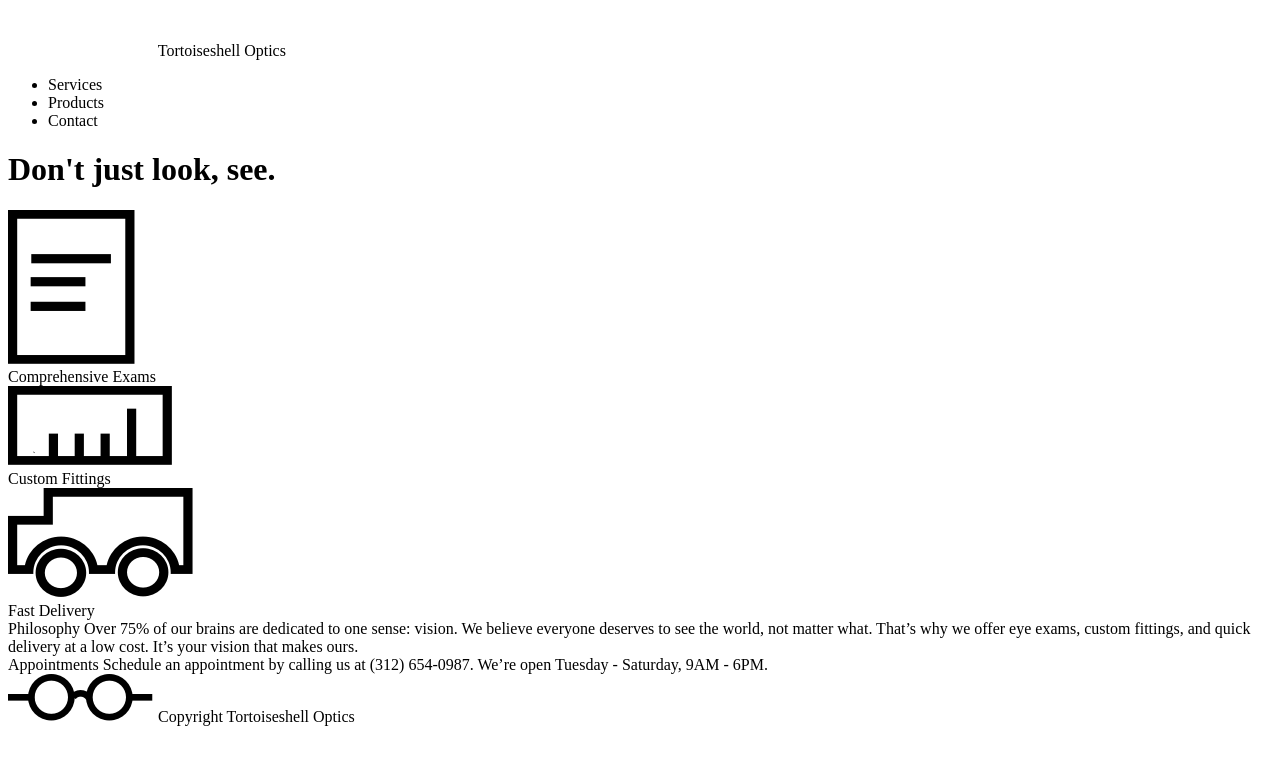
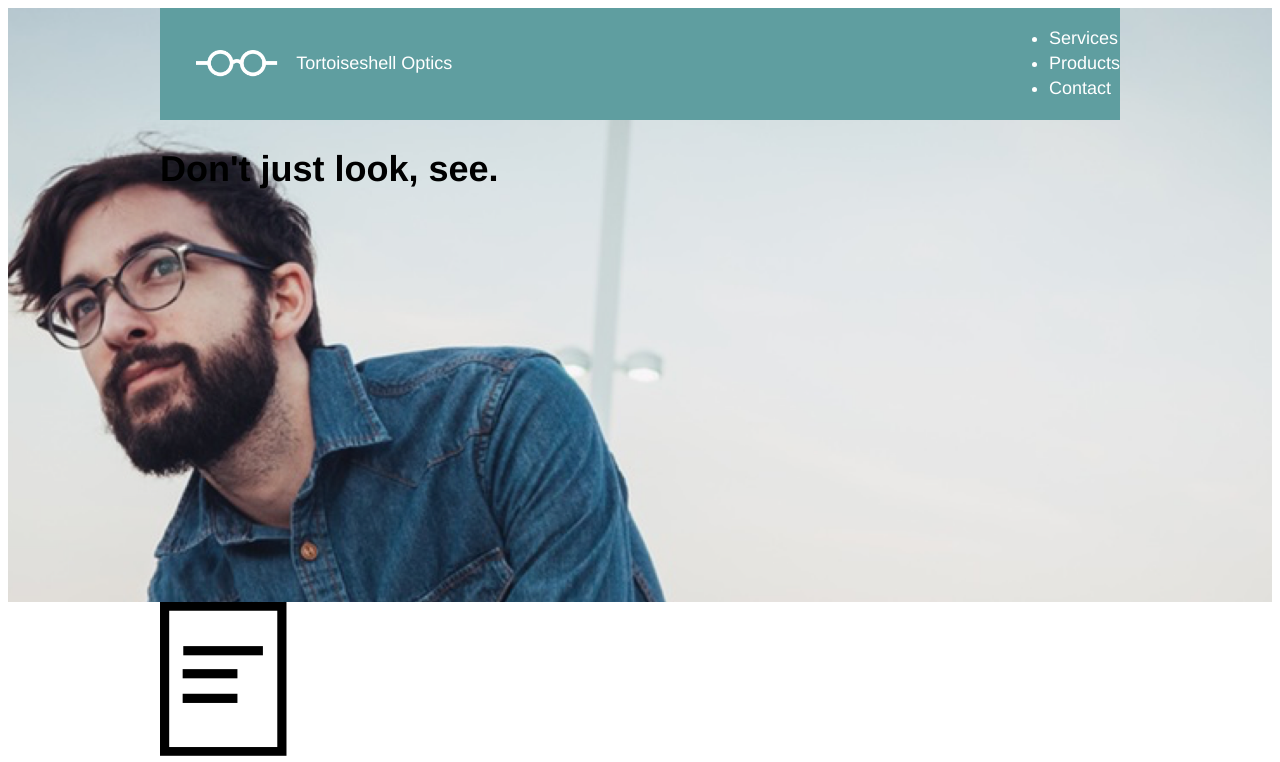
Before and after one commit to Mae80/Tortoiseshell, a plain HTML site: page index.html in a window 1280 px wide. Shown: the top 762 px of the page. Drawn offline with Linux system fonts and the light colour scheme.

Commit message:
added changes to header

```diff
--- a/index.html
+++ b/index.html
@@ -3,22 +3,31 @@
   <head>
     <meta charset="utf-8">
     <title>Tortoiseshell Optics</title>
+    <link rel="stylesheet" type="text/css" href="resources/css/reset.css">
+    <link rel="stylesheet" type="text/css" href="resources/css/style.css">
+
   </head>
   <body>
 
     <!--HEADER SECTION-->
     <div class="main">
       <div class="container">
+        <div class="logo">
+          <div class="logo-left">
             <img src="resources/images/logo-white.png" />
-        <span>Tortoiseshell Optics</span>
+            <span class="title">Tortoiseshell Optics</span>
+          </div>
+          <div class="nav">
             <ul>
               <li>Services</li>
               <li>Products</li>
               <li>Contact</li>
             </ul>
           </div>
+        </div>
         <div class="heading">
           <h1>Don't just look, see.</h1>
+        </div>
       </div>
     </div>
 
--- a/resources/css/style.css
+++ b/resources/css/style.css
@@ -0,0 +1,74 @@
+/* UNIVERSAL STYLES */
+html {
+  font-size: 18px;
+}
+
+body {
+  font-family: 'Helvetica', sans-serif;
+  line-height: 1.4;
+}
+
+h1 {
+  font-weight: bold;
+}
+
+.container {
+  max-width: 960px;
+  margin: 0 auto;
+}
+
+/* HEADER SECTION */
+
+.main {
+  background-image: url("../../resources/images/glasses-bg.png");
+  background-position: center;
+  background-repeat: no-repeat;
+  background-size: cover;
+  height: 33rem;
+}
+
+.main .container .logo{
+  background-color: cadetblue;
+  positon: relative:
+  top: 1rem;
+}
+
+.container .logo {
+  display: flex;
+  align-items: center;
+  justify-content: space-between;
+}
+
+.logo-left {
+  display: flex;
+  align-items: center;
+}
+
+.logo-left img {
+  height: 1.5rem;
+  padding: 0 1rem 0 2rem;
+}
+
+.logo-left .title,
+ul {
+  color: white;
+  /*wordspace*/
+}
+
+.logo-left .title {
+  font-size: 1rem;
+  /*wordspace*/
+}
+
+
+
+
+
+
+
+/* SERVICES SECTION */
+
+
+/* BUSINESS INFORMATION SECTION */
+
+/* FOOTER SECTION */
```
Lines whose indentation alone changed are shown as unchanged.
